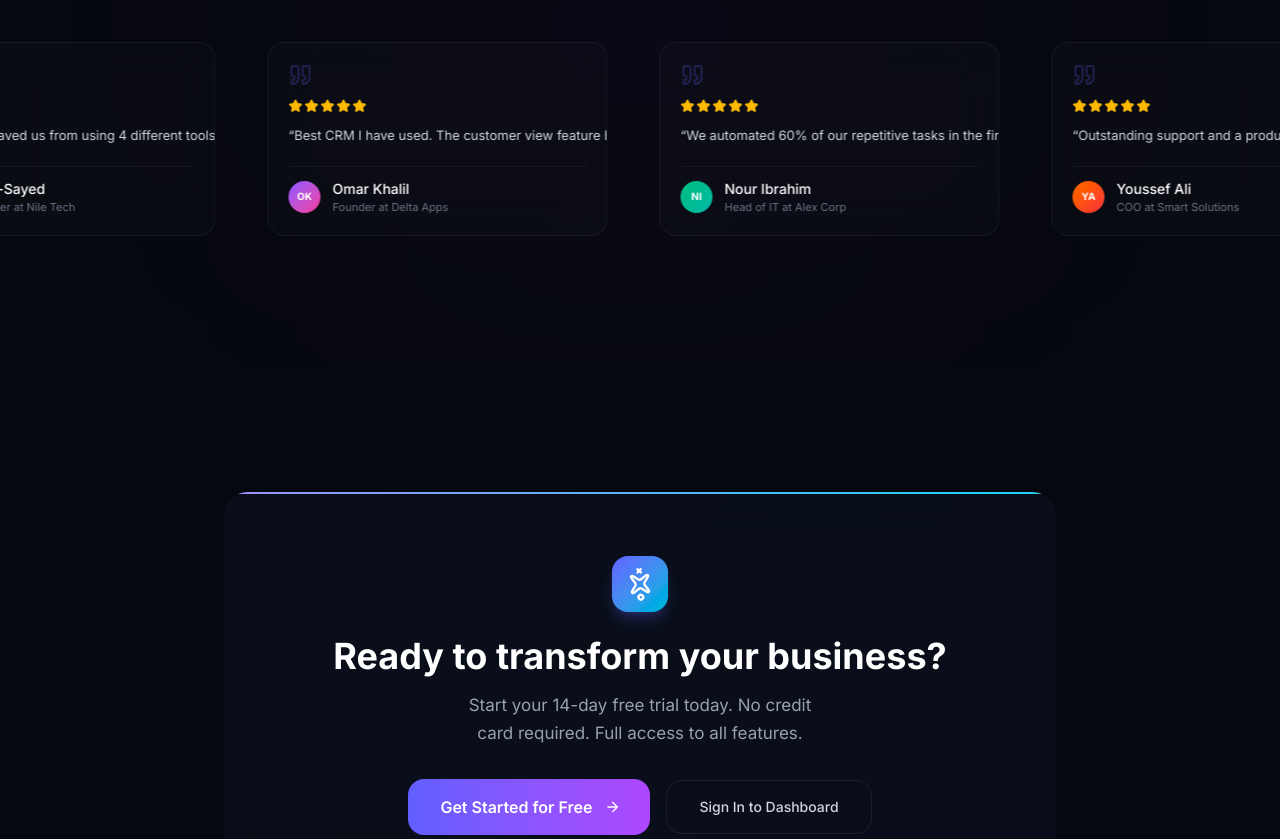
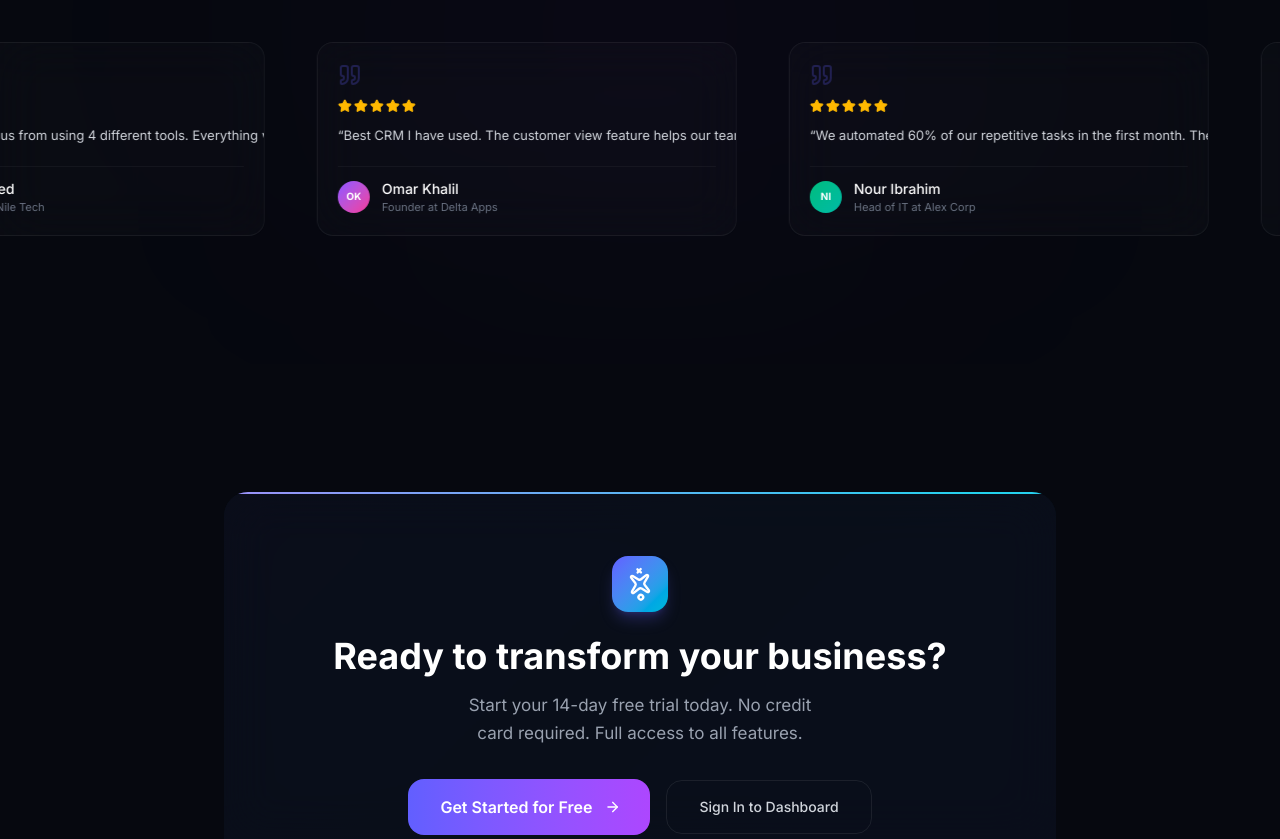
Before and after one commit to nineappsonline-hash/9apps, a Next.js app: page / in a window 1280 px wide. Shown: the part 4900-5739 px from the top of the page. Built offline with nearby package versions, Linux system fonts and the light colour scheme.

Commit message:
Fix testimonials: wider cards and overflow-wrap to show full text

```diff
--- a/src/app/globals.css
+++ b/src/app/globals.css
@@ -559,3 +559,10 @@ body {
   background-clip: text;
   animation: textShimmer 4s linear infinite;
 }
+
+/* ======== OVERFLOW WRAP ======== */
+
+.overflow-wrap-anywhere {
+  overflow-wrap: anywhere;
+  word-break: break-word;
+}
--- a/src/components/Testimonials.tsx
+++ b/src/components/Testimonials.tsx
@@ -59,7 +59,7 @@ const testimonialsData = [
 
 function TestimonialCard({ testimonial, locale }: { testimonial: typeof testimonialsData[0]; locale: string }) {
   return (
-    <div className="glass-card rounded-2xl p-5 w-[340px] flex-shrink-0 mx-2.5 hover-lift group overflow-hidden">
+    <div className="glass-card rounded-2xl p-5 w-[420px] flex-shrink-0 mx-2.5 hover-lift group overflow-hidden">
       <Quote className="w-6 h-6 text-indigo-500/25 mb-3 group-hover:text-indigo-500/40 transition-colors" />
 
       <div className="flex gap-0.5 mb-3">
@@ -68,7 +68,7 @@ function TestimonialCard({ testimonial, locale }: { testimonial: typeof testimon
         ))}
       </div>
 
-      <p className="text-[13px] text-gray-300 leading-relaxed mb-5 break-words">
+      <p className="text-[13px] text-gray-300 leading-relaxed mb-5 break-words overflow-wrap-anywhere">
         &ldquo;{locale === 'ar' ? testimonial.quoteAr : testimonial.quoteEn}&rdquo;
       </p>
 
```
